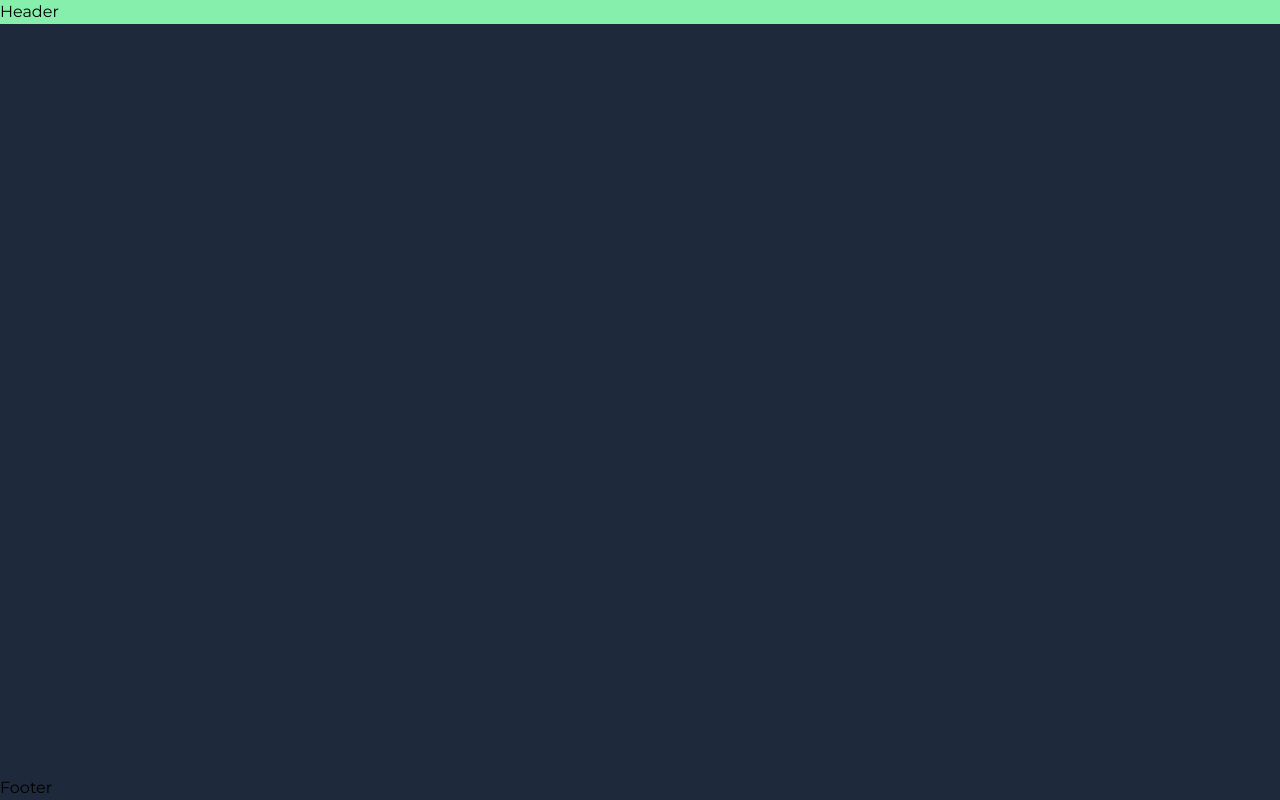
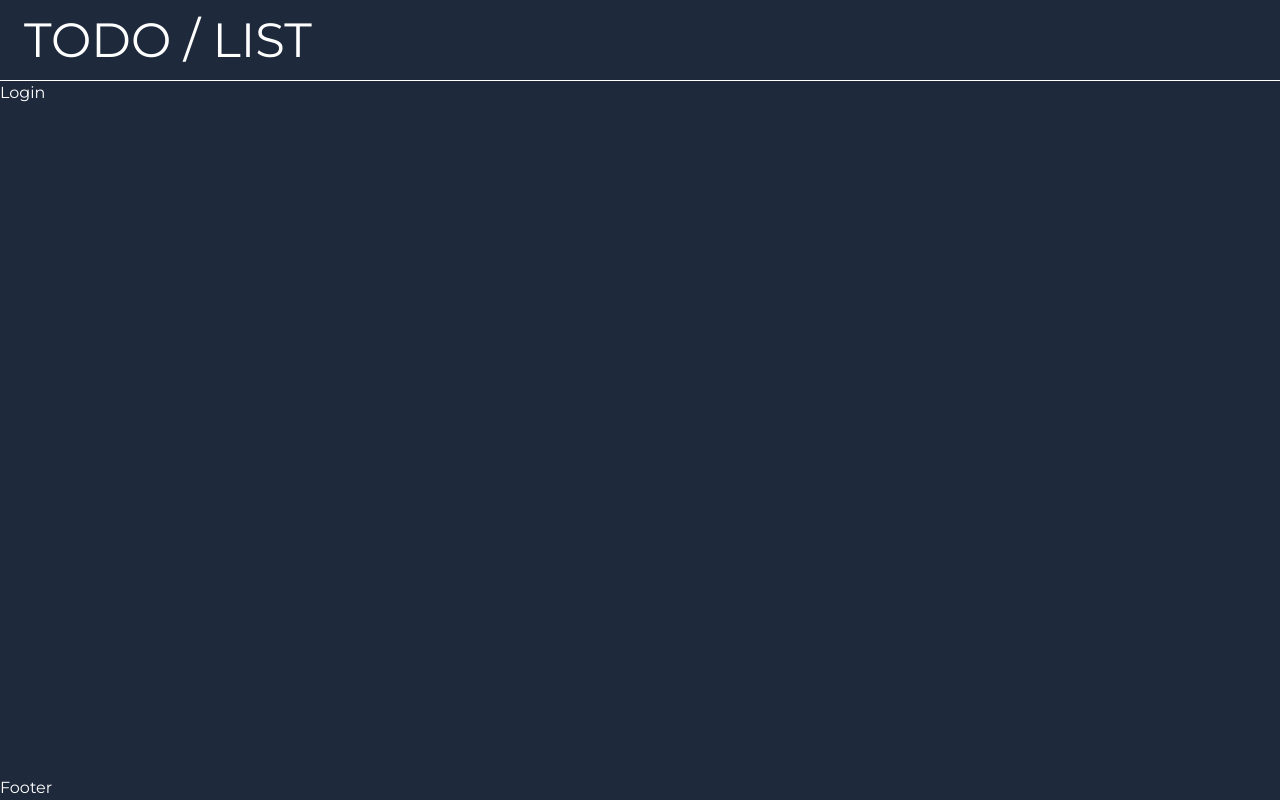
Before and after one commit to OQures/NextJS-TodoList, a Next.js app: page / in a window 1280 px wide. Built offline with nearby package versions, Linux system fonts and the light colour scheme.

Commit message:
Header Temp

```diff
--- a/components/Header.js
+++ b/components/Header.js
@@ -1,7 +1,10 @@
-import React from 'react'
+import React from "react";
 
 export default function Header() {
   return (
-    <div className='fixed top-0 w-full left-0 bg-green-300'>Header</div>
-  )
+    <div className="sticky top-0 w-full left-0 bg-inherit flex items-center justify-between p-4 px-6 border-b border-solid border-white">
+      <h1 className="text-2xl select-none sm:text-5xl">TODO / LIST</h1>
+      <i className="fa-solid fa-user text-xl duration-300 hover:opacity-40 cursor-pointer sm:text-3xl"></i>
+    </div>
+  );
 }
--- a/components/Layout.js
+++ b/components/Layout.js
@@ -5,7 +5,7 @@ import Header from "./Header";
 export default function Layout(props) {
   const { children } = props;
   return (
-    <div className="flex flex-col min-h-screen relative bg-slate-800">
+    <div className="flex flex-col min-h-screen relative bg-slate-800 text-white">
       <Header />
       <main className="flex-1">{children}</main>
       <Footer />
```
